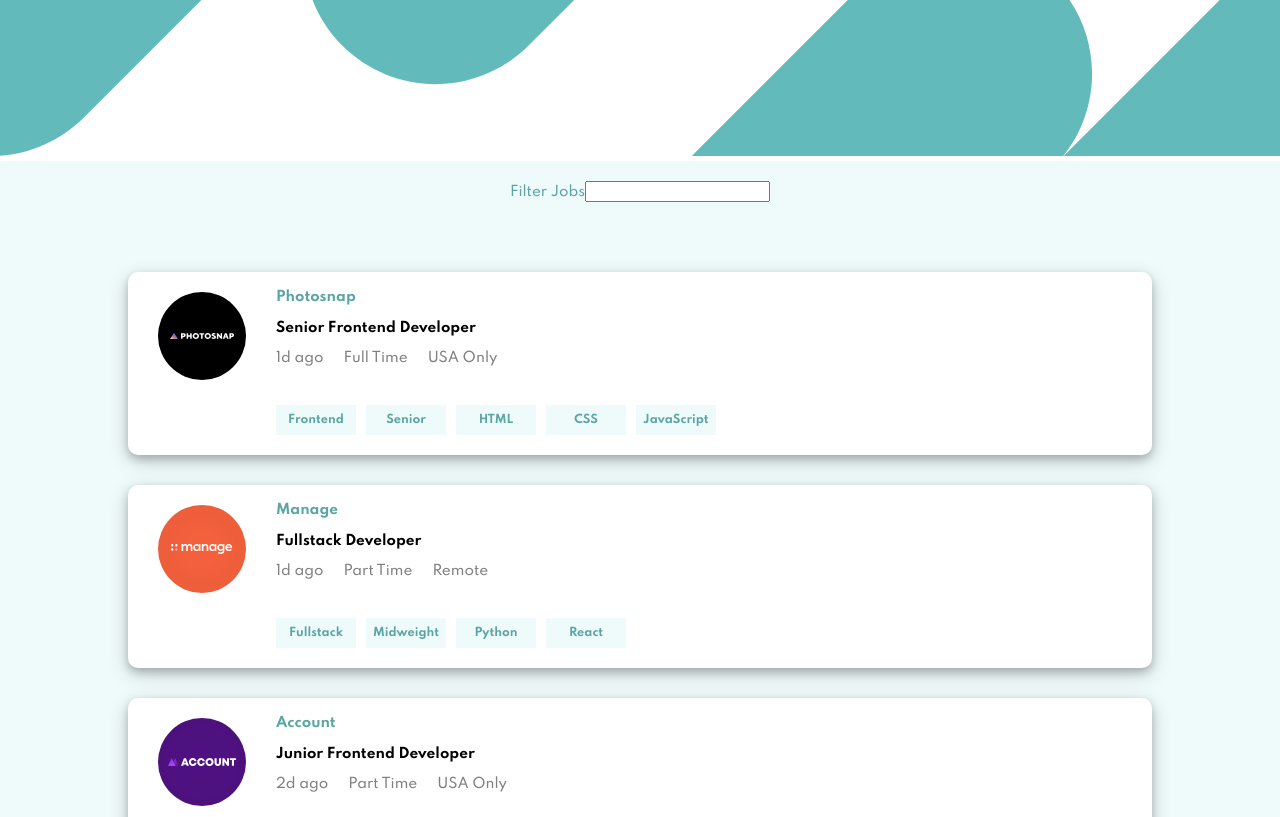
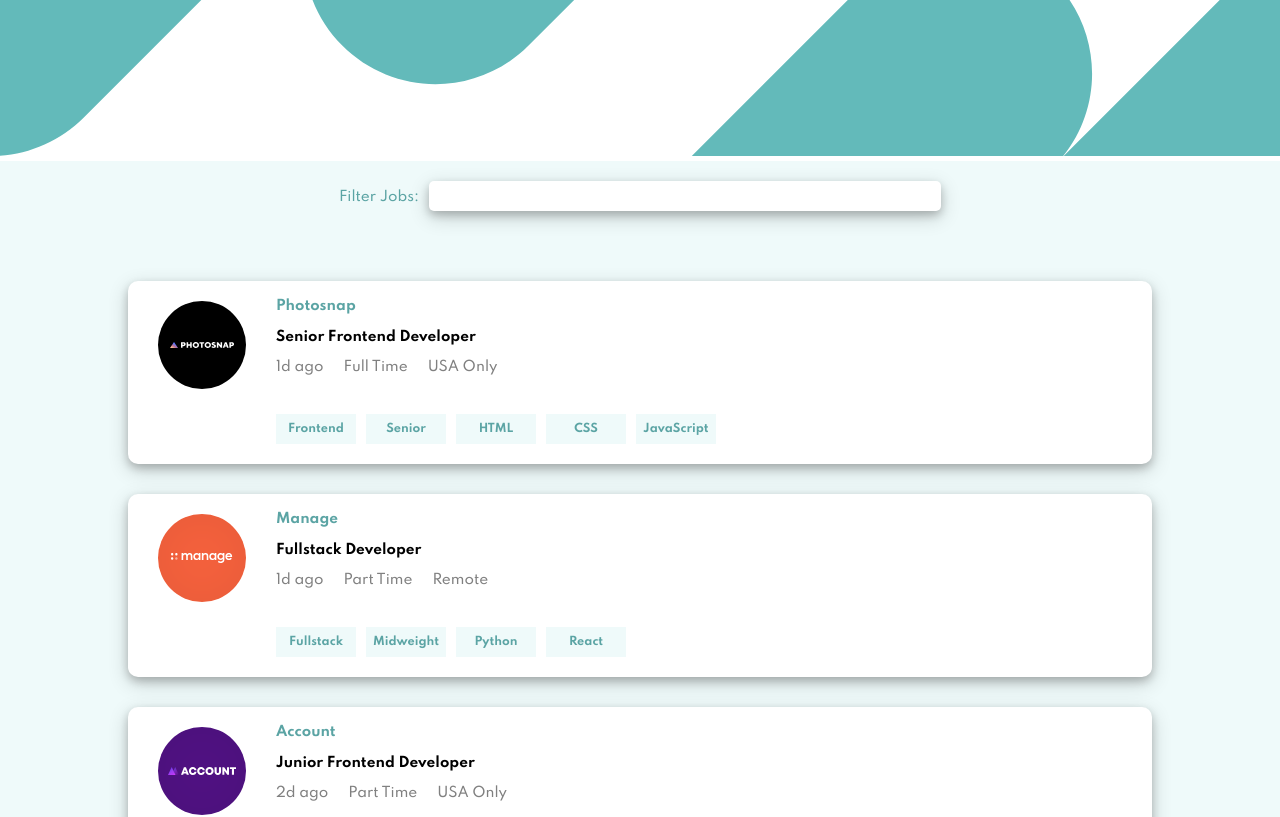
Before and after one commit to gertie-sheshe/job-listing-app, a React (Create React App) app: page / in a window 1280 px wide. Shown: the top 817 px of the page. Built offline with nearby package versions, Linux system fonts and the light colour scheme.

Commit message:
add context and filtering logic

```diff
--- a/src/components/App/App.tsx
+++ b/src/components/App/App.tsx
@@ -1,21 +1,24 @@
-import React, { Fragment } from 'react';
+import React, { Fragment, useContext } from 'react';
 import { ReactComponent as Logo } from '../../images/bg-header-desktop.svg';
 import JobComponent from '../Job/Job';
-import FilterInout from '../FilterInput/FilterInput';
-import { data } from '../../data';
+import FilterInput from '../FilterInput/FilterInput';
+
+import { JobsContext } from '../../context/jobs-context';
 
 import './App.scss';
 
 function App() {
+  const { state } = useContext(JobsContext);
+
   return (
     <Fragment>
       <header>
         <Logo />
       </header>
       <main>
-        <FilterInout />
+        <FilterInput />
         <div className="content">
-          {data.map((job, index) => {
+          {state.data.map((job, index) => {
             return <JobComponent key={index} data={job} />;
           })}
         </div>
--- a/src/components/FilterInput/FilterInput.scss
+++ b/src/components/FilterInput/FilterInput.scss
@@ -2,4 +2,16 @@
   width: 100vw;
   text-align: center;
   padding: 20px;
+
+  label {
+    padding-right: 10px;
+  }
+
+  input {
+    box-shadow: 0 4px 8px 0 rgba(0, 0, 0, 0.2), 0 6px 20px 0 rgba(0, 0, 0, 0.19);
+    width: 40vw;
+    border: none;
+    height: 30px;
+    border-radius: 5px;
+  }
 }
--- a/src/components/FilterInput/FilterInput.tsx
+++ b/src/components/FilterInput/FilterInput.tsx
@@ -1,11 +1,24 @@
-import React from 'react';
+import React, { useContext } from 'react';
 import './FilterInput.scss';
 
-const FilterInput = () => (
-  <div className="search">
-    <label htmlFor="search">Filter Jobs</label>
-    <input id="search" type="text" multiple />
-  </div>
-);
+import { JobsContext } from '../../context/jobs-context';
+
+const FilterInput = () => {
+  const { dispatch } = useContext(JobsContext);
+
+  const handleChange = (e: any) => {
+    dispatch({
+      type: 'FILTER_DATA',
+      payload: e.target.value,
+    });
+  };
+
+  return (
+    <div className="search">
+      <label htmlFor="search">Filter Jobs:</label>
+      <input id="search" type="text" onChange={handleChange} />
+    </div>
+  );
+};
 
 export default FilterInput;
--- /dev/null
+++ b/src/context/jobs-context.tsx
@@ -0,0 +1,58 @@
+import React, { useReducer, createContext } from 'react';
+import { data } from '../data';
+
+type Data = {
+  id: number;
+  company: string;
+  logo: typeof import('*.svg');
+  new: boolean;
+  featured: boolean;
+  position: string;
+  role: string;
+  level: string;
+  postedAt: string;
+  contract: string;
+  location: string;
+  languages: string[];
+  tools: string[];
+};
+
+type InitialStateType = {
+  data: Data[];
+};
+
+type ActionType = {
+  type: string;
+  payload: string;
+};
+
+const initialState: InitialStateType = {
+  data,
+};
+
+export const JobsContext = createContext<{
+  state: InitialStateType;
+  dispatch: React.Dispatch<any>;
+}>({ state: initialState, dispatch: () => null });
+
+const reducer = (state: InitialStateType, action: ActionType) => {
+  switch (action.type) {
+    case 'FILTER_DATA':
+      let test = new RegExp(action.payload, 'gi');
+      return {
+        data: data.filter((data: Data) => data.role.match(test)),
+      };
+    default:
+      return state;
+  }
+};
+
+export const JobsContextProvider = (props: { children: React.ReactNode }) => {
+  const [state, dispatch] = useReducer(reducer, initialState);
+
+  return (
+    <JobsContext.Provider value={{ state, dispatch }}>
+      {props.children}
+    </JobsContext.Provider>
+  );
+};
--- a/src/index.tsx
+++ b/src/index.tsx
@@ -4,9 +4,13 @@ import './index.css';
 import App from './components/App/App';
 import * as serviceWorker from './serviceWorker';
 
+import { JobsContextProvider } from './context/jobs-context';
+
 ReactDOM.render(
   <React.StrictMode>
-    <App />
+    <JobsContextProvider>
+      <App />
+    </JobsContextProvider>
   </React.StrictMode>,
   document.getElementById('root')
 );
```
